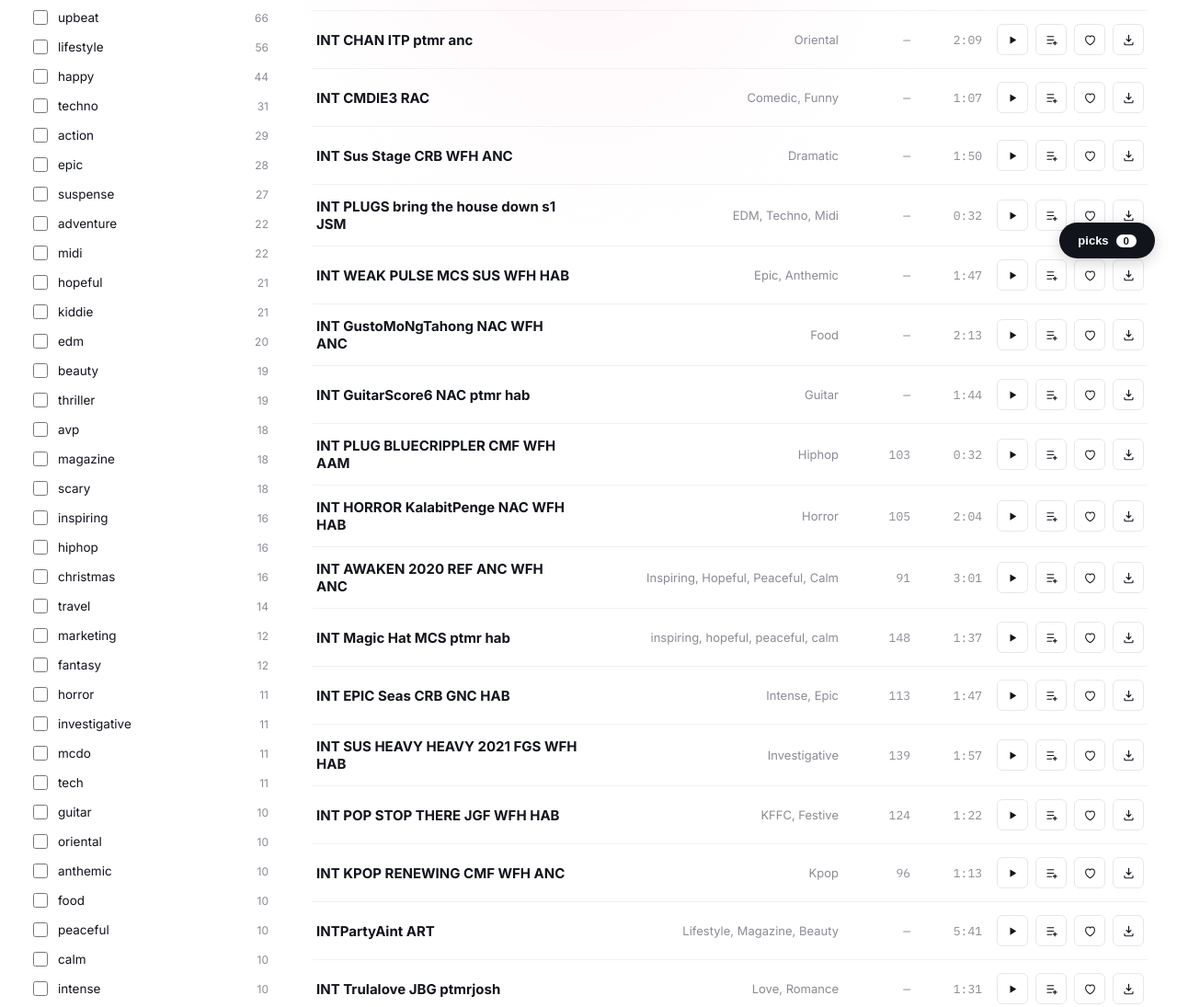
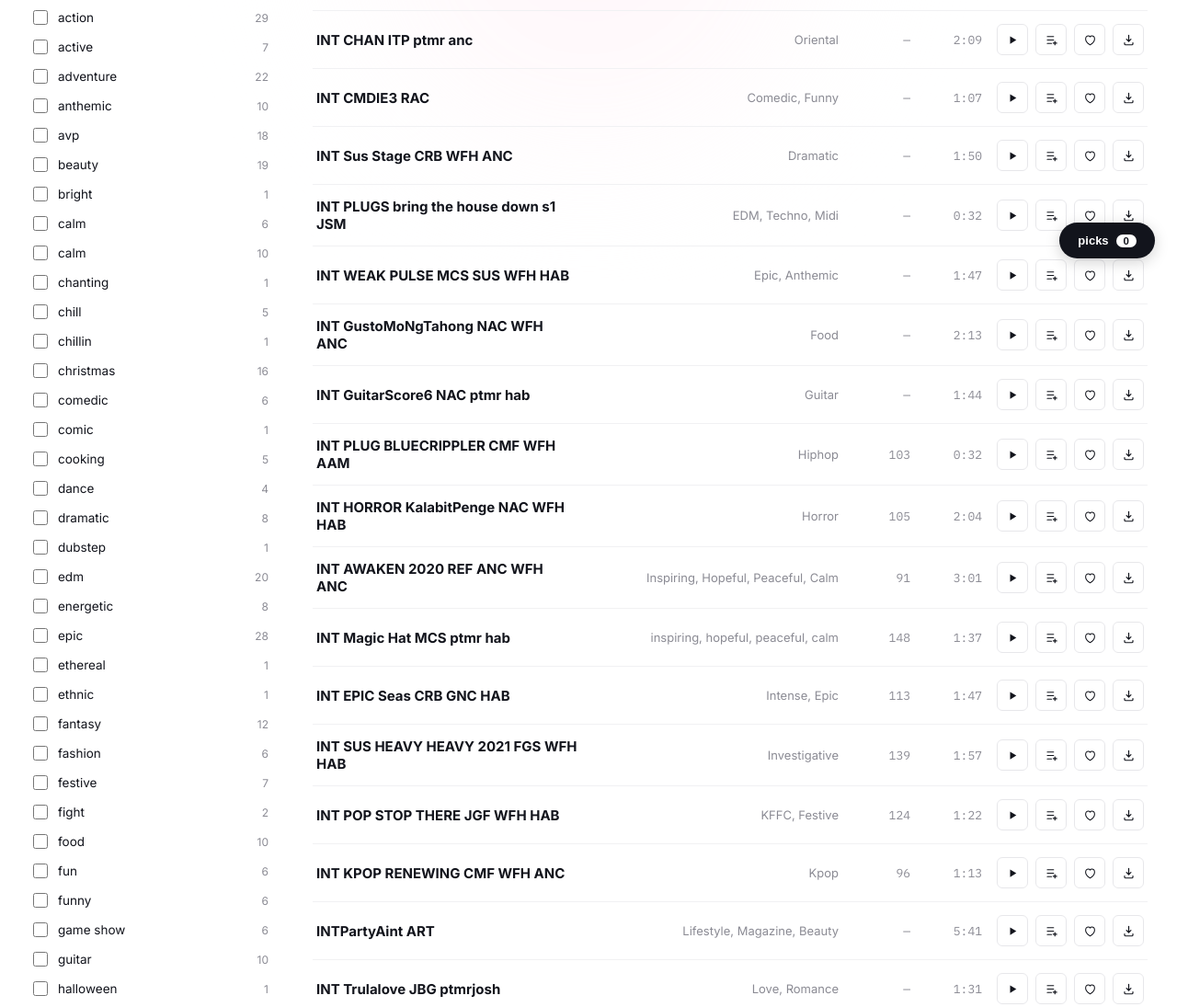
Before and after one commit to creativeautomator/RoxyMusic, a plain HTML site: page index.html in a window 1280 px wide. Shown: the part 495-1590 px from the top of the page at 92% size. Drawn offline with Linux system fonts and the light colour scheme.

Commit message:
Add files via upload

```diff
--- a/index.html
+++ b/index.html
@@ -430,7 +430,7 @@
   function buildGenreFilters(){
     const counts = {};
     DATA.forEach(t=> t.moodGenre.forEach(g=>{ counts[g] = (counts[g]||0)+1; }));
-    const sorted = Object.entries(counts).sort((a,b)=> b[1]-a[1]);
+    const sorted = Object.entries(counts).sort((a,b)=> a[0].localeCompare(b[0]));
     const el = document.getElementById('genreFilters');
     el.innerHTML = '';
     if(sorted.length === 0){
```
